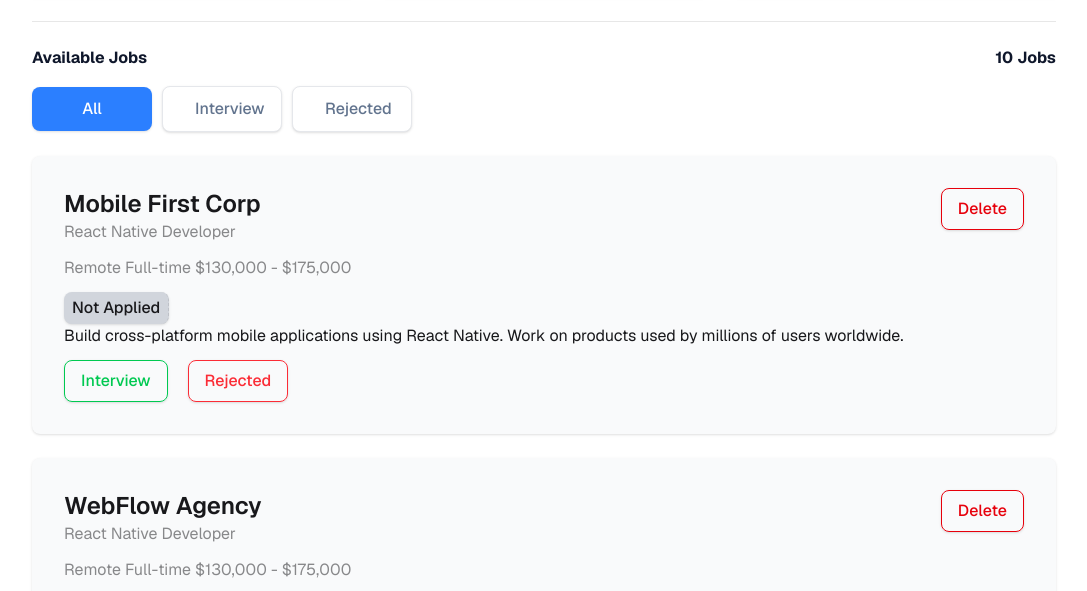
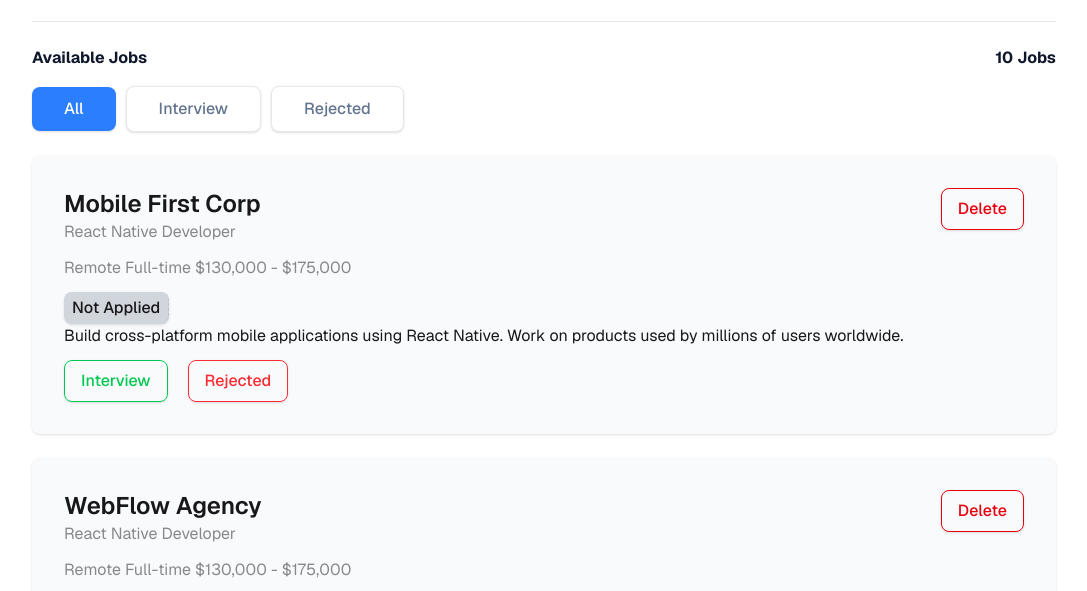
Before and after one commit to rmgolamrabbani/Assignment-04, a plain HTML site: page index.html in a window 1280 px wide. Shown: the part 163-754 px from the top of the page, without its empty margins (96-1183 px from the left). Drawn offline with nearby package versions, Linux system fonts and the light colour scheme.

```diff
--- a/index.html
+++ b/index.html
@@ -59,9 +59,9 @@
         </div>
 
         <div class="space-x-1.5">
-            <button onclick="toggleStyle('all-filter-btn')" class="px-8 py-2.5 bg-blue-500 text-white font-medium rounded-lg shadow-sm w-30" id="all-filter-btn">All</button>
-            <button onclick="toggleStyle('interview-filter-btn')" class="px-8 py-2.5 bg-white text-slate-500 font-medium border border-gray-200 rounded-lg shadow-sm w-30 " id="interview-filter-btn">Interview</button>
-            <button onclick="toggleStyle('reject-filter-btn')" class="px-8 py-2.5 bg-white text-slate-500 font-medium border border-gray-200 rounded-lg shadow-sm w-30" id="reject-filter-btn">Rejected</button>
+            <button onclick="toggleStyle('all-filter-btn')" class="px-8 py-2.5 bg-blue-500 text-white font-medium rounded-lg shadow-sm " id="all-filter-btn">All</button>
+            <button onclick="toggleStyle('interview-filter-btn')" class="px-8 py-2.5 bg-white text-slate-500 font-medium border border-gray-200 rounded-lg shadow-sm " id="interview-filter-btn">Interview</button>
+            <button onclick="toggleStyle('reject-filter-btn')" class="px-8 py-2.5 bg-white text-slate-500 font-medium border border-gray-200 rounded-lg shadow-sm " id="reject-filter-btn">Rejected</button>
         </div>
 
         <section id="filtered-section" class="hidden">
```
Also changed, not shown: 1 other file.
